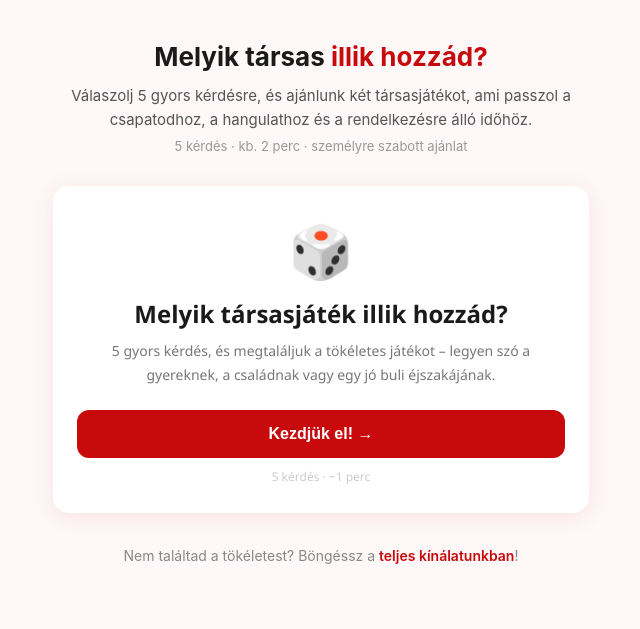
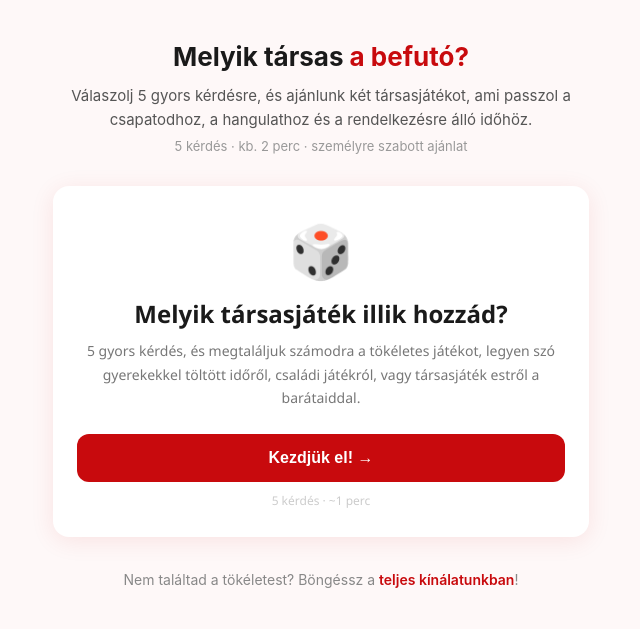
Before and after one commit to dozsabernadett/piatnik-jatekajanlo, a plain HTML site: page index.html in a window 1280 px wide. Shown: the whole page, without its empty margins (319-959 px from the left). Drawn offline with Linux system fonts and the light colour scheme.

Commit message:
index.html

```diff
--- a/index.html
+++ b/index.html
@@ -147,7 +147,7 @@
 
 <!-- Bevezető szöveg -->
 <div class="pjv-wrap">
-  <h1>Melyik társas <span>illik hozzád?</span></h1>
+  <h1>Melyik társas <span>a befutó?</span></h1>
   <p class="pjv-intro">
     Válaszolj 5 gyors kérdésre, és ajánlunk két társasjátékot, ami passzol a csapatodhoz, a hangulathoz és a rendelkezésre álló időhöz.
   </p>
@@ -313,7 +313,7 @@ function renderStart() {
   return `<div class="card">
     <span class="s-emoji">🎲</span>
     <h1 class="s-title">Melyik társasjáték illik hozzád?</h1>
-    <p class="s-desc">5 gyors kérdés, és megtaláljuk a tökéletes játékot – legyen szó a gyereknek, a családnak vagy egy jó buli éjszakájának.</p>
+    <p class="s-desc">5 gyors kérdés, és megtaláljuk számodra a tökéletes játékot, legyen szó gyerekekkel töltött időről, családi játékról, vagy társasjáték estről a barátaiddal.</p>
     <button class="btn-go" onclick="startQuiz()">Kezdjük el! →</button>
     <p class="s-note">5 kérdés · ~1 perc</p>
   </div>`;
```
